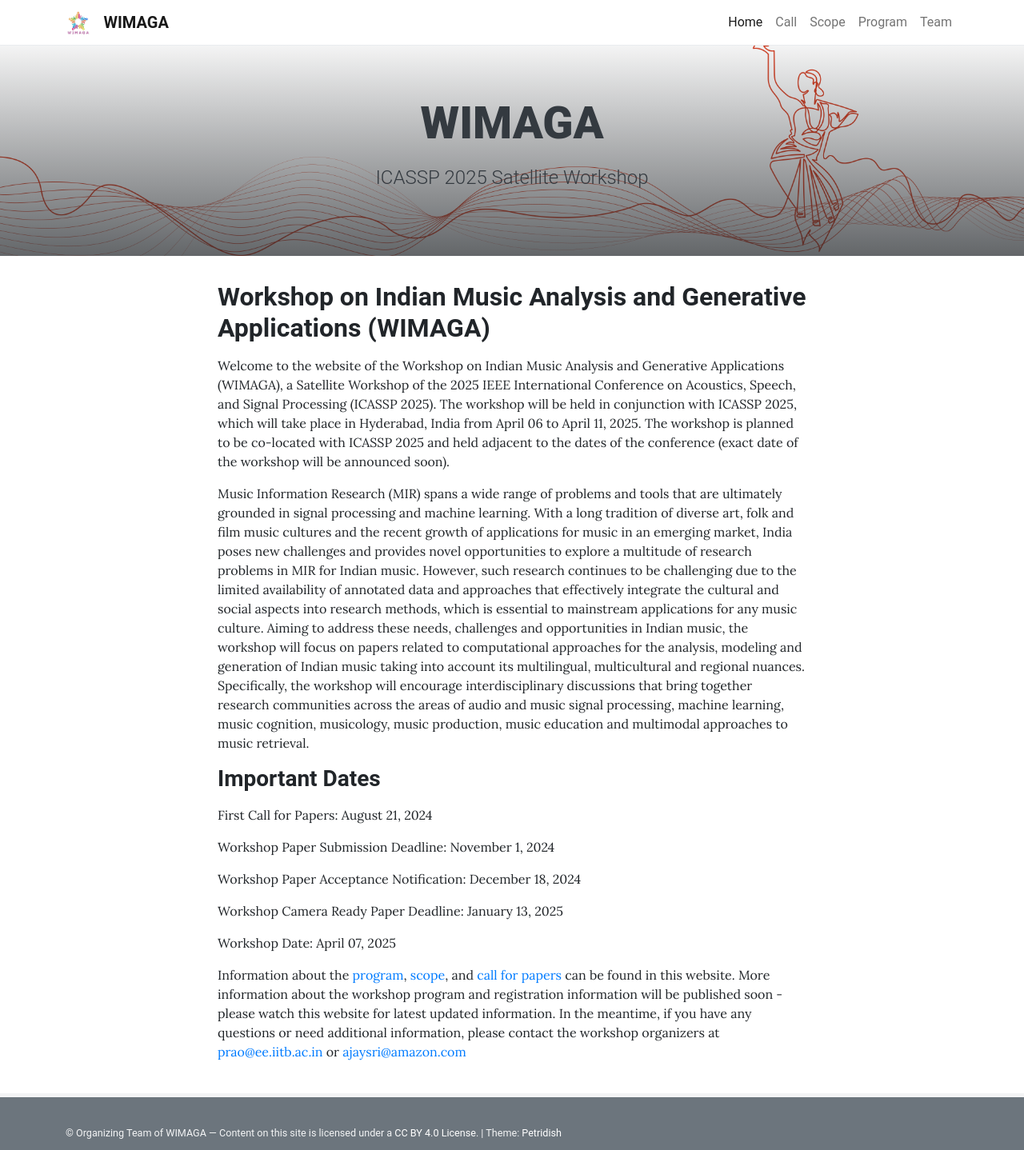
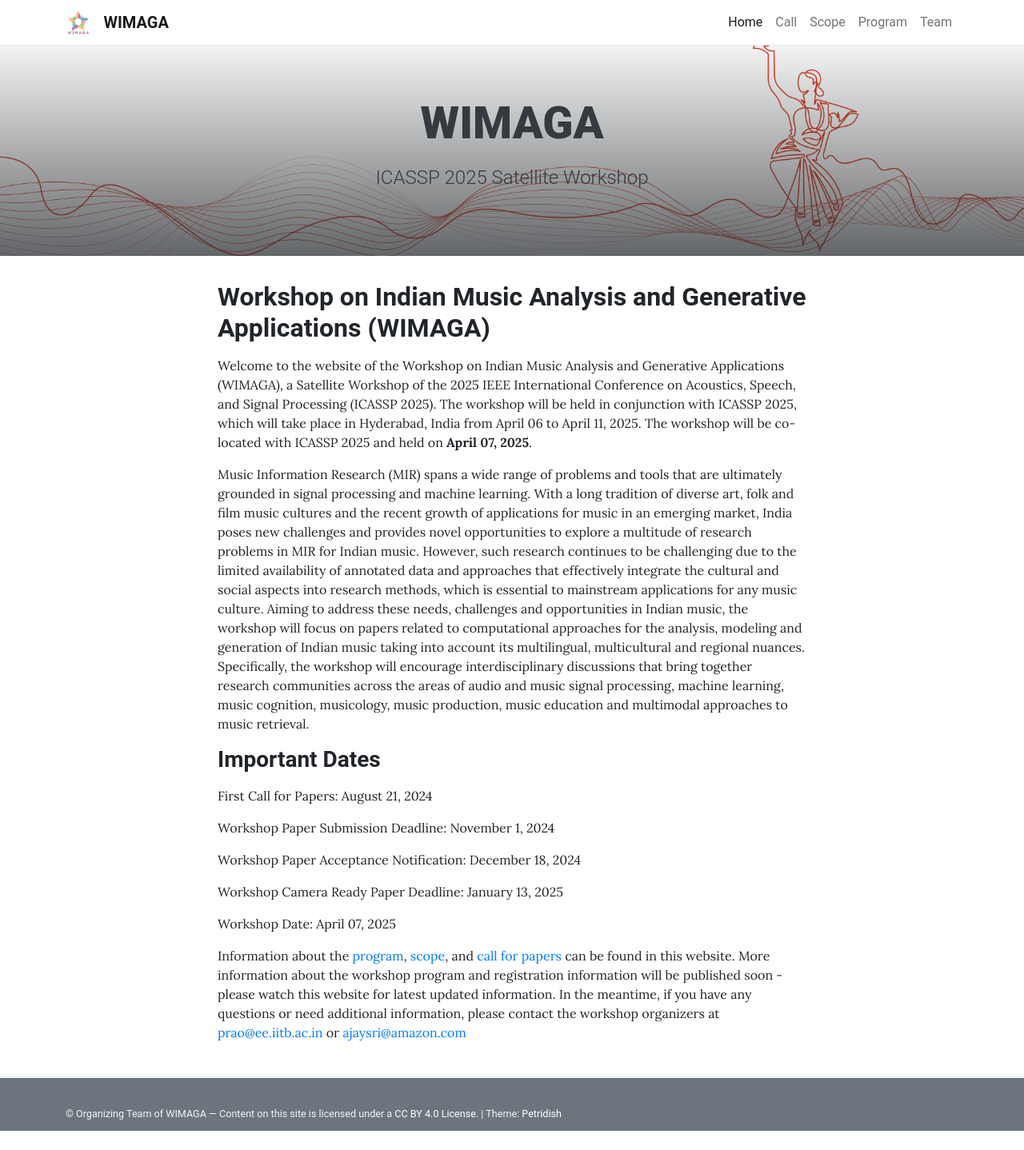
Before and after one commit to WIMAGA/wimaga.github.io, a Jekyll site: the page built from pages/home.md, in a window 1280 px wide. Shown: the whole page at 80% size. Built offline with Jekyll 4.4.1, drawn with Linux system fonts in a browser that asks for light colours; after the commit the page ends 1414 px from its top, so only the background shows below that.

Commit message:
Update home.md

```diff
--- a/pages/home.md
+++ b/pages/home.md
@@ -9,7 +9,7 @@ permalink: /
 
 ## **<span style="color:$gray-800">Workshop on Indian Music Analysis and Generative Applications (WIMAGA)</span>**
 
-Welcome to the website of the Workshop on Indian Music Analysis and Generative Applications (WIMAGA), a Satellite Workshop of the 2025 IEEE International Conference on Acoustics, Speech, and Signal Processing (ICASSP 2025). The workshop will be held in conjunction with ICASSP 2025, which will take place in Hyderabad, India from April 06 to April 11, 2025. The workshop is planned to be co-located with ICASSP 2025 and held adjacent to the dates of the conference (exact date of the workshop will be announced soon).
+Welcome to the website of the Workshop on Indian Music Analysis and Generative Applications (WIMAGA), a Satellite Workshop of the 2025 IEEE International Conference on Acoustics, Speech, and Signal Processing (ICASSP 2025). The workshop will be held in conjunction with ICASSP 2025, which will take place in Hyderabad, India from April 06 to April 11, 2025. The workshop will be co-located with ICASSP 2025 and held on **April 07, 2025**.
 
 Music Information Research (MIR) spans a wide range of problems and tools that are ultimately grounded in signal processing and machine learning. With a long tradition of diverse art, folk and film music cultures and the recent growth of applications for music in an emerging market, India poses new challenges and provides novel opportunities to explore a multitude of research problems in MIR for Indian music. However, such research continues to be challenging due to the limited availability of annotated data and approaches that effectively integrate the cultural and social aspects into research methods, which is essential to mainstream applications for any music culture. Aiming to address these needs, challenges and opportunities in Indian music, the workshop will focus on papers related to computational approaches for the analysis, modeling and generation of Indian music taking into account its multilingual, multicultural and regional nuances. Specifically, the workshop will encourage interdisciplinary discussions that bring together research communities across the areas of audio and music signal processing, machine learning, music cognition, musicology, music production, music education and multimodal approaches to music retrieval.
 
```
